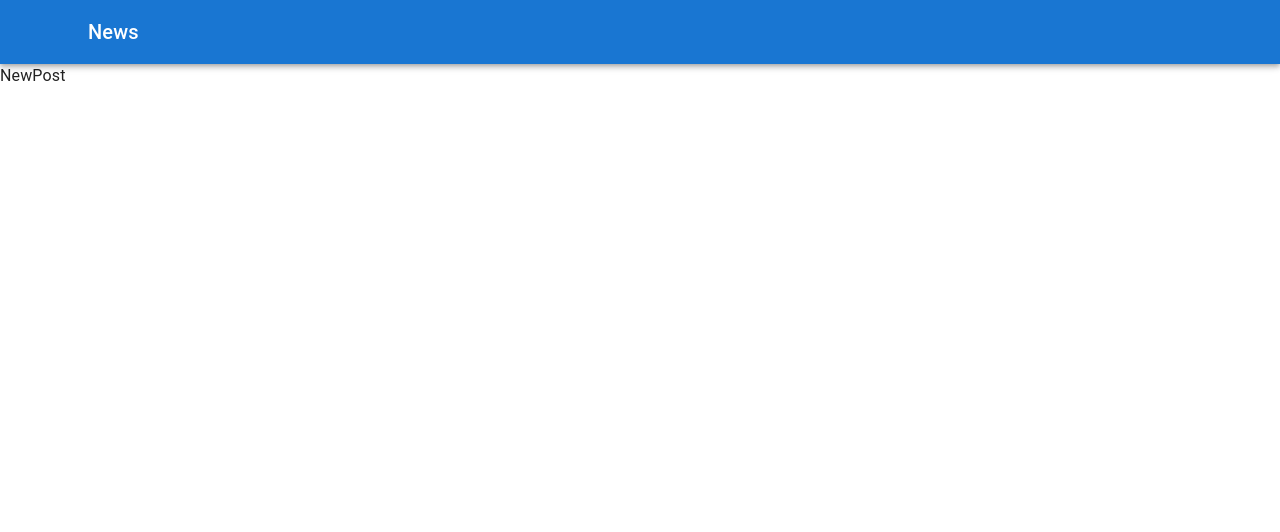
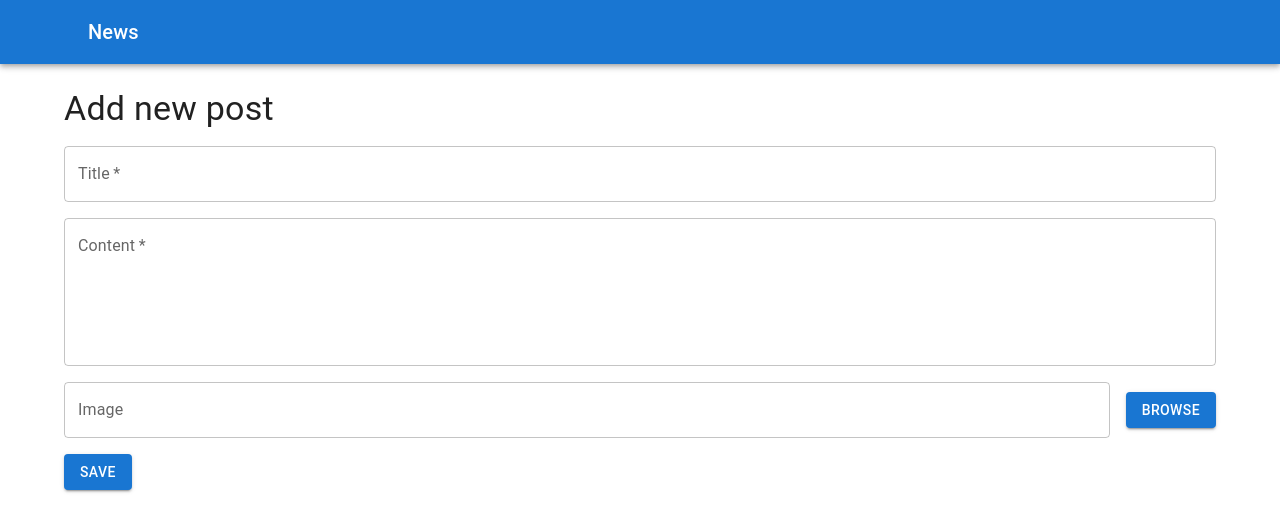
Before and after one commit to arnasir505/controlnaya10, a React (Vite) app in the folder frontend/: page /new-post in a window 1280 px wide. Shown: the top 532 px of the page. Built offline with nearby package versions, Linux system fonts and the light colour scheme.

Commit message:
Add text fields to new post page

```diff
--- a/frontend/package.json
+++ b/frontend/package.json
@@ -12,6 +12,7 @@
   "dependencies": {
     "@emotion/react": "^11.11.4",
     "@emotion/styled": "^11.11.5",
+    "@mui/lab": "^5.0.0-alpha.170",
     "@mui/material": "^5.15.15",
     "@reduxjs/toolkit": "^2.2.3",
     "axios": "^1.6.8",
--- /dev/null
+++ b/frontend/src/components/UI/FileInput/FileInput.tsx
@@ -0,0 +1,64 @@
+import React, { useRef } from 'react';
+import { Button, Grid, TextField } from '@mui/material';
+import { useAppDispatch, useAppSelector } from '../../../app/hooks';
+
+interface Props {
+  onChange: (e: React.ChangeEvent<HTMLInputElement>) => void;
+  name: string;
+  label: string;
+}
+
+const FileInput: React.FC<Props> = ({ onChange, name, label }) => {
+  const inputRef = useRef<HTMLInputElement>(null);
+  const dispatch = useAppDispatch();
+  // const filename = useAppSelector(selectMessageFormImageName);
+
+  const onFileChange = (e: React.ChangeEvent<HTMLInputElement>) => {
+    if (e.target.files && e.target.files[0]) {
+      // dispatch(updateFilename(e.target.files[0].name));
+    } else {
+      // dispatch(updateFilename(''));
+    }
+
+    onChange(e);
+  };
+
+  const activateInput = () => {
+    if (inputRef.current) {
+      inputRef.current.click();
+    }
+  };
+
+  return (
+    <>
+      <input
+        style={{ display: 'none' }}
+        type='file'
+        accept='.jpg, .jpeg, .png'
+        name={name}
+        onChange={onFileChange}
+        ref={inputRef}
+      />
+
+      <Grid container direction='row' spacing={2} alignItems='center'>
+        <Grid item xs>
+          <TextField
+            fullWidth
+            inputProps={{ readOnly: true }}
+            label={label}
+            // value={filename}
+            onClick={activateInput}
+          />
+        </Grid>
+
+        <Grid item>
+          <Button variant='contained' onClick={activateInput}>
+            Browse
+          </Button>
+        </Grid>
+      </Grid>
+    </>
+  );
+};
+
+export default FileInput;
--- a/frontend/src/pages/NewPost/NewPost.tsx
+++ b/frontend/src/pages/NewPost/NewPost.tsx
@@ -1,7 +1,64 @@
+import { Container, Grid, TextField, Typography } from '@mui/material';
 import React from 'react';
+import FileInput from '../../components/UI/FileInput/FileInput';
+import { LoadingButton } from '@mui/lab';
 
 const NewPost: React.FC = () => {
-  return <div>NewPost</div>;
+
+  const fileInputChangeHandler = (e: React.ChangeEvent<HTMLInputElement>) => {
+    const { files } = e.target;
+
+    if (files && files[0]) {
+      const localImageUrl = window.URL.createObjectURL(files[0]);
+      // dispatch(updateImage(localImageUrl));
+    }
+  };
+
+  return (
+    <Container sx={{ py: 3 }}>
+      <Typography variant='h4' sx={{mb: 2}}>Add new post</Typography>
+      <form>
+        <Grid container rowSpacing={2}>
+          <Grid item xs={12}>
+            <TextField
+              fullWidth
+              type='text'
+              name='title'
+              label='Title'
+              required
+            />
+          </Grid>
+          <Grid item xs={12}>
+            <TextField
+              fullWidth
+              multiline
+              type='text'
+              name='body'
+              label='Content'
+              required
+              rows={5}
+            />
+          </Grid>
+          <Grid item xs={12}>
+            <FileInput
+              onChange={fileInputChangeHandler}
+              name='image'
+              label='Image'
+            />
+          </Grid>
+          <Grid item>
+            <LoadingButton
+              type='submit'
+              variant='contained'
+              loading={false}
+            >
+              <span>Save</span>
+            </LoadingButton>
+          </Grid>
+        </Grid>
+      </form>
+    </Container>
+  );
 };
 
 export default NewPost;
```
Also changed, not shown: 1 other file (tests, documents, lock files or other folders).
